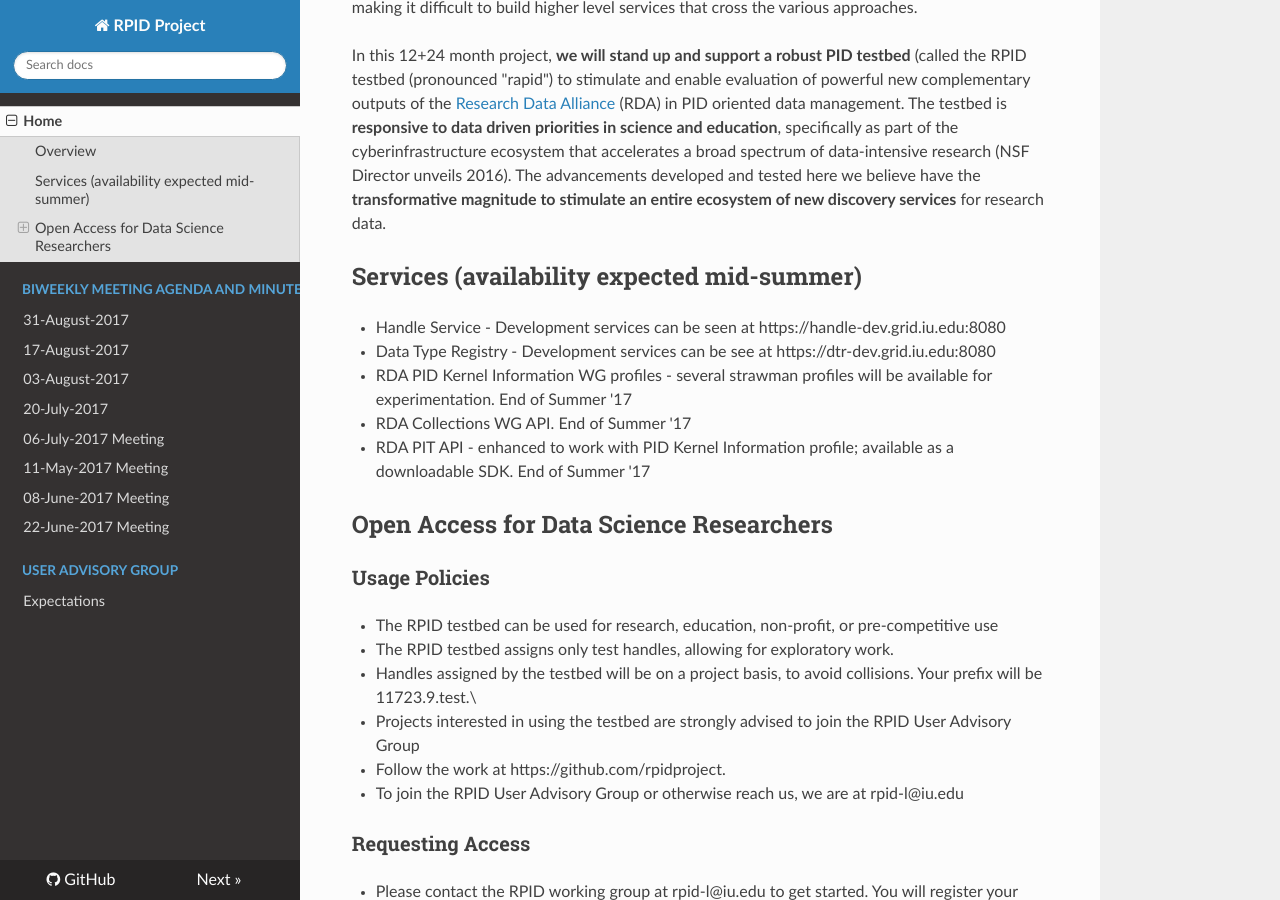
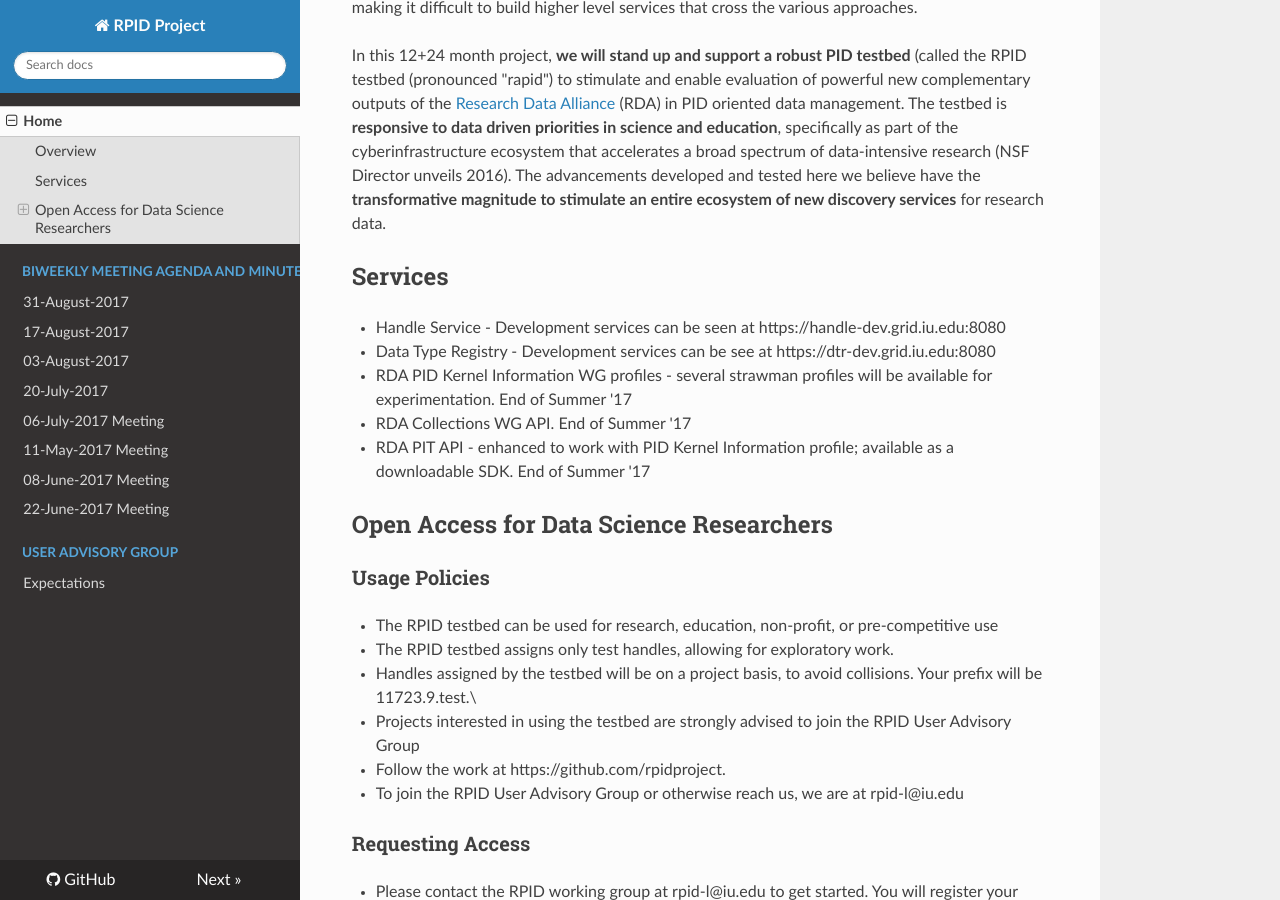
Before and after one commit to rpidproject/rpid, an MkDocs documentation site: the page built from docs/index.md, in a window 1280 px wide and 900 px high, scrolled down 364 px. Built offline with MkDocs 1.6.1, drawn with Linux system fonts in a browser that asks for light colours; nearby versions of some CDN libraries; old or Windows-style settings are respelled for this version of MkDocs.

Commit message:
Update index.md

```diff
--- a/docs/index.md
+++ b/docs/index.md
@@ -6,7 +6,7 @@
 
 In this 12+24 month project, **we will stand up and support a robust PID testbed** (called the RPID testbed (pronounced "rapid") to stimulate and enable evaluation of powerful new complementary outputs of the [Research Data Alliance](https://www.rd-alliance.org) (RDA) in PID oriented data management. The testbed is **responsive to data driven priorities in science and education**, specifically as part of the cyberinfrastructure ecosystem that accelerates a broad spectrum of data-intensive research (NSF Director unveils 2016). The advancements developed and tested here we believe have the **transformative magnitude to stimulate an entire ecosystem of new discovery services** for research data.
 
-## Services (availability expected mid-summer)
+## Services
    * Handle Service - Development services can be seen at https://handle-dev.grid.iu.edu:8080
    * Data Type Registry - Development services can be see at https://dtr-dev.grid.iu.edu:8080
    * RDA PID Kernel Information WG profiles - several strawman profiles will be available for experimentation. End of Summer '17
```
